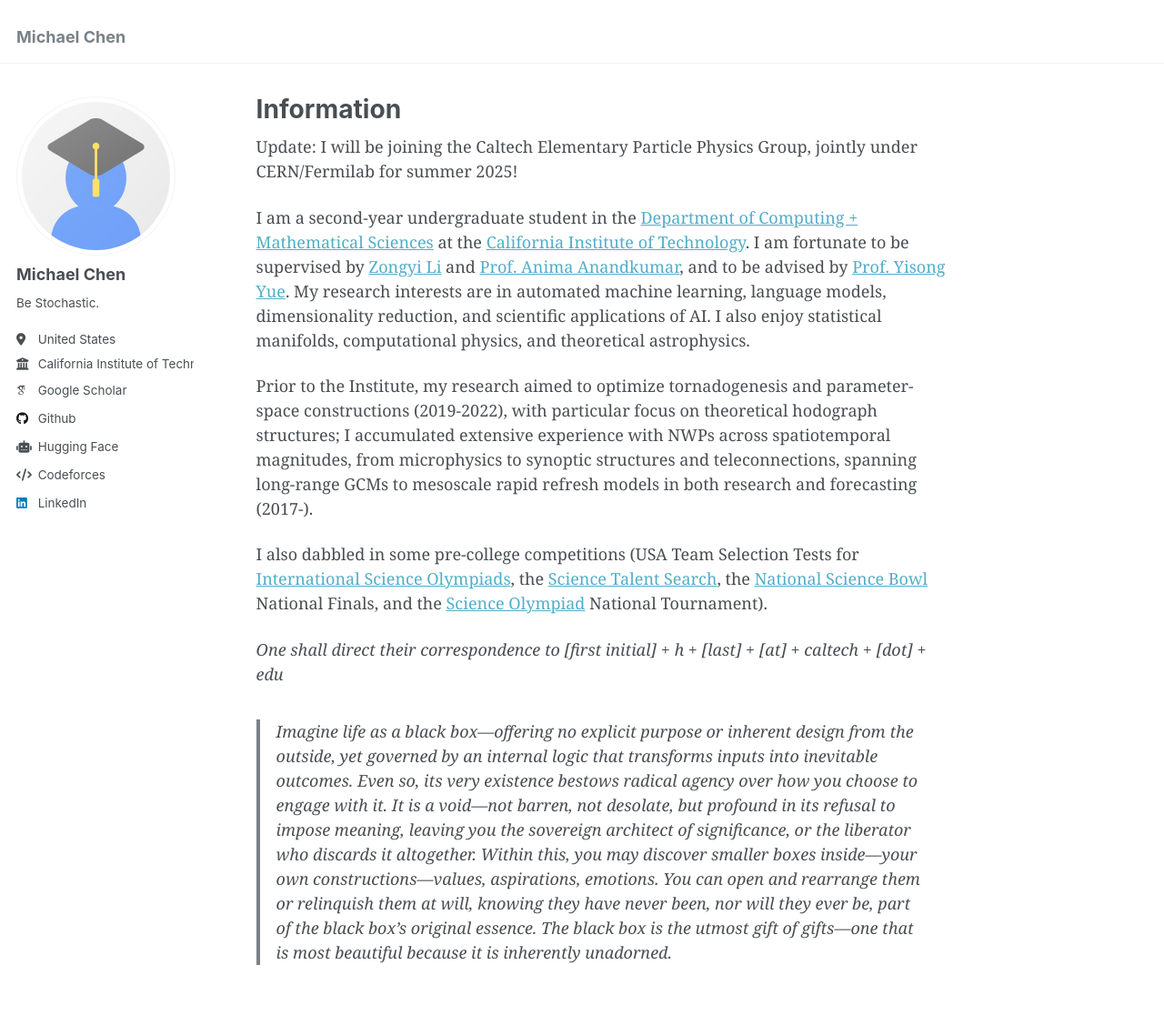
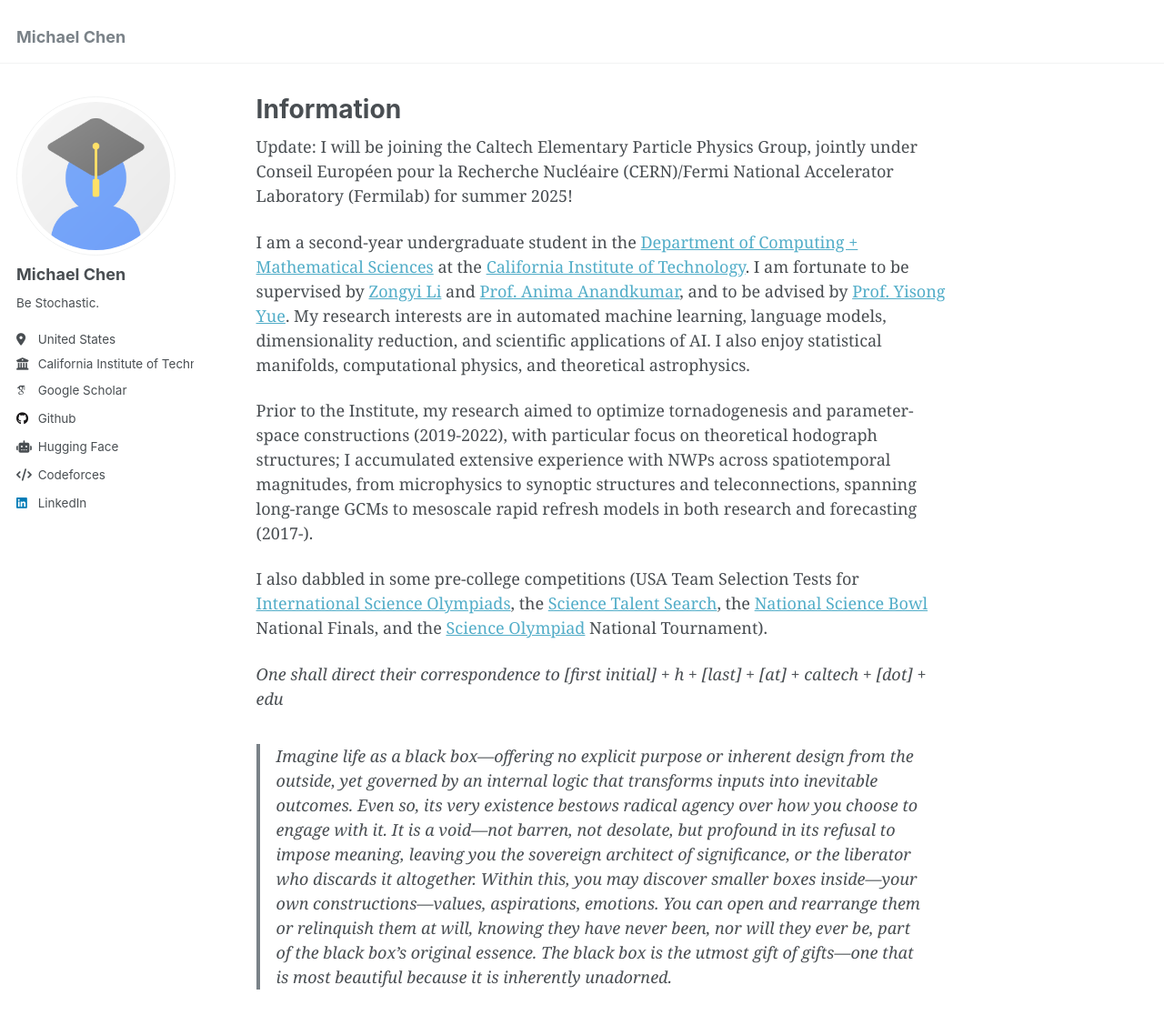
Before and after one commit to math-ysics/math-ysics.github.io, a Jekyll site: the page built from _pages/about.md, in a window 1280 px wide and 1313 px high, cut to the strip 0-1138 px from the top of the window. Shown: the top 1127 px of the strip at 91% size. Built offline with Jekyll 4.4.1, drawn with Linux system fonts in a browser that asks for light colours; some web fonts are replaced.

Commit message:
Update about.md

```diff
--- a/_pages/about.md
+++ b/_pages/about.md
@@ -7,7 +7,7 @@
   - /about.html
 ---
 
-Update: I will be joining the Caltech Elementary Particle Physics Group, jointly under CERN/Fermilab for summer 2025!
+Update: I will be joining the Caltech Elementary Particle Physics Group, jointly under Conseil Européen pour la Recherche Nucléaire (CERN)/Fermi National Accelerator Laboratory (Fermilab) for summer 2025!
 
 I am a second-year undergraduate student in the <a href="https://cms.caltech.edu/">Department of Computing + Mathematical Sciences</a> at the <a href="https://www.caltech.edu/">California Institute of Technology</a>. I am fortunate to be supervised by <a href="https://scholar.google.com/citations?user=RdeqpiAAAAAJ">Zongyi Li</a> and <a href="http://tensorlab.cms.caltech.edu/">Prof. Anima Anandkumar</a>, and to be advised by <a href="http://www.yisongyue.com/">Prof. Yisong Yue</a>. My research interests are in automated machine learning, language models, dimensionality reduction, and scientific applications of AI. I also enjoy statistical manifolds, computational physics, and theoretical astrophysics.
 
```
